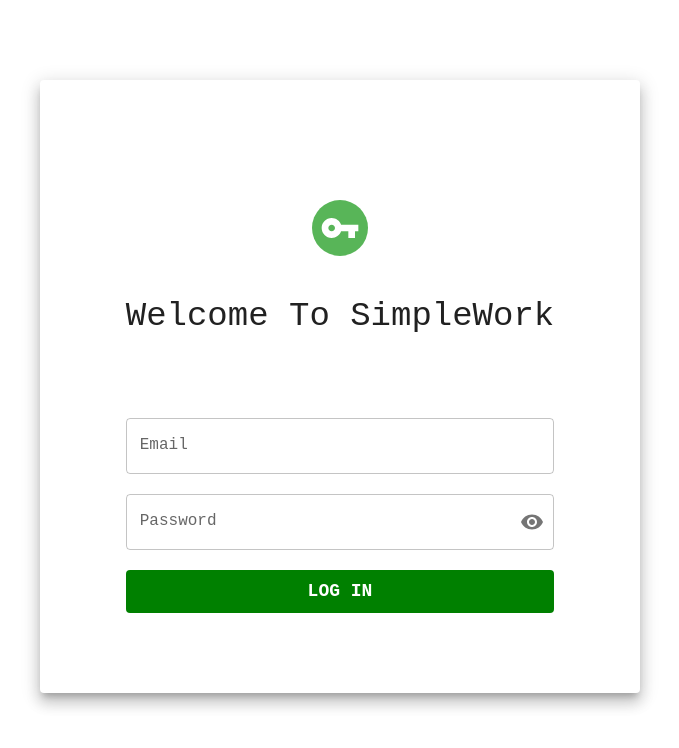
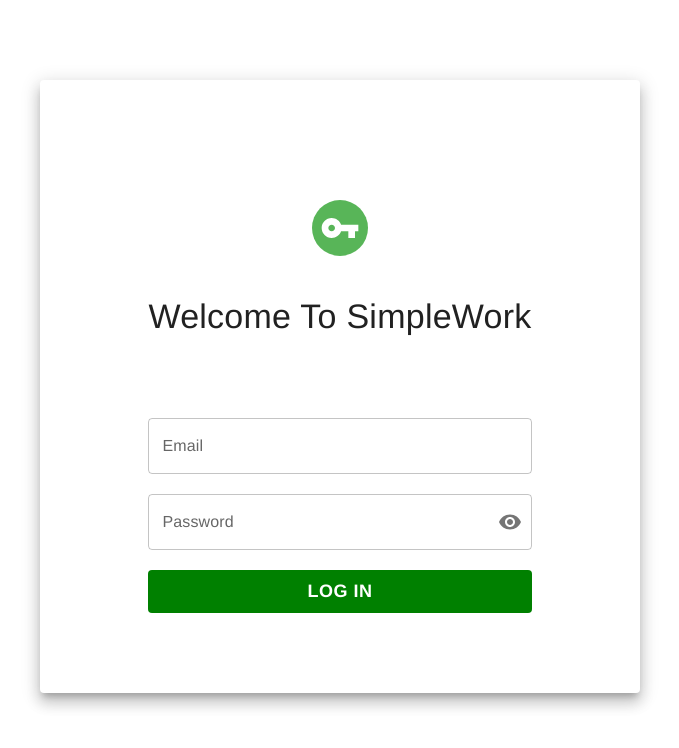
Before and after one commit to Samuel-Chow-demon/CST2107_AppProject, a React (Vite) app: page /login in a window 1280 px wide. Shown: the top 748 px of the page, without its empty margins (300-979 px from the left). Built offline with nearby package versions, Linux system fonts and the light colour scheme.

Commit message:
Use Global Font in Index.css
Add Input.jsx component

Add utility.jsx component

refractor LogIn with components

```diff
--- a/index.html
+++ b/index.html
@@ -4,6 +4,10 @@
     <meta charset="UTF-8" />
     <link rel="icon" type="image/svg+xml" href="/vite.svg" />
     <meta name="viewport" content="width=device-width, initial-scale=1.0" />
+    <link rel="preconnect" href="https://fonts.googleapis.com">
+    <link rel="preconnect" href="https://fonts.gstatic.com" crossorigin>
+    <link href="https://fonts.googleapis.com/css2?family=Lato:ital,wght@0,100;0,300;0,400;0,700;0,900;1,100;1,300;1,400;1,700;1,900&display=swap" rel="stylesheet">
+    <link href="https://fonts.googleapis.com/css2?family=Lato:ital,wght@0,100;0,300;0,400;0,700;0,900;1,100;1,300;1,400;1,700;1,900&family=Roboto+Mono:ital,wght@0,100..700;1,100..700&display=swap" rel="stylesheet">
     <title>SimpleWork</title>
   </head>
   <body>
--- /dev/null
+++ b/src/components/Input.jsx
@@ -0,0 +1,69 @@
+import React from 'react'
+import {InputLabel, OutlinedInput, InputAdornment,
+        FormControl, IconButton, FormHelperText,
+        TextField } from '@mui/material';
+
+import { Visibility, VisibilityOff} from '@mui/icons-material';
+
+const InputEmailBox = ({emailValue, enterEmailCallBk, isEmailError, emailErrorMessage}) => {
+
+  return (
+    <>
+        <TextField
+            fullWidth
+            id="input-signin-email"
+            label="Email"
+            autoComplete='email'
+            error={isEmailError}
+            helperText={emailErrorMessage}
+            color={isEmailError ? 'error' : 'primary'}
+            value={emailValue}
+            placeholder='your@email.com'
+            size='Normal'
+            onChange={enterEmailCallBk}
+        />
+    </>
+  )
+}
+
+const InputPasswordBox = ({password, enterPasswordCallBk, showPassword, isPasswordError, passwordErrorMessage,
+                            handleClickShowPassword, handleMouseDownPassword = null, handleMouseUpPassword = null}) =>{
+
+    const handleByPass = (event) => {
+        event.preventDefault();
+    };
+
+    return (
+        <>
+            <FormControl fullWidth variant="outlined" error={isPasswordError}>
+                <InputLabel htmlFor="outlined-adornment-password">Password</InputLabel>
+                <OutlinedInput
+                    id="input-signin-password"
+                    type={showPassword ? 'text' : 'password'}
+                    label="Password"
+                    color={isPasswordError ? 'error' : 'primary'}
+                    value={password}
+                    endAdornment={
+                        <InputAdornment position="end">
+                            <IconButton
+                                aria-label="toggle password visibility"
+                                onClick={handleClickShowPassword}
+                                onMouseDown={handleMouseDownPassword || handleByPass}
+                                onMouseUp={handleMouseUpPassword || handleByPass}
+                                edge="end"
+                            >
+                            {showPassword ? <VisibilityOff /> : <Visibility />}
+                            </IconButton>
+                        </InputAdornment>
+                    }
+                    onChange={enterPasswordCallBk}
+                />
+                {isPasswordError && (
+                    <FormHelperText>{passwordErrorMessage}</FormHelperText>
+                )}
+            </FormControl>
+        </>
+    )
+}
+
+export {InputEmailBox, InputPasswordBox}
--- /dev/null
+++ b/src/components/utility.js
@@ -0,0 +1,53 @@
+
+function validateEmailAndPasswordInput (formData, funcInit, funcErrorHandle)
+{
+    const PASSWORD_MIN_LENGTH = 6;
+
+    let passwordError = '';
+    let emailError = '';
+
+    // CallBack Function if funcInit != null
+    if (funcInit)
+    {
+        funcInit();
+    }
+
+    // Check the Email must be chars + @ + chars + . + chars
+    if (!formData.email || !/\S+@\S+\.\S+/.test(formData.email))
+    {
+        emailError = 'Please enter a valid email.';
+    }
+
+    // At least have one Upper case
+    // one special character except space
+    // one number
+    const passwordPolicy1 = /^(?=.*[A-Z]).*$/;
+    const passwordPolicy2 = /^(?=.*[0-9]).*$/;
+    const passwordPolicy3 = /^(?=.*[^a-zA-Z0-9]).*$/;
+
+    if (!formData.password || formData.password.length < PASSWORD_MIN_LENGTH)
+    {
+        passwordError = 'Password must be at least 6 characters long.';
+    }
+    else if (!passwordPolicy1.test(formData.password))
+    {
+        passwordError = 'Password must include at least ONE Upper case letter.';
+    }
+    else if (!passwordPolicy2.test(formData.password))
+    {
+        passwordError = 'Password must include ONE numerical letter.';
+    }
+    else if (!passwordPolicy3.test(formData.password))
+    {
+        passwordError = 'Password must include ONE special character.';
+    }
+
+    if (funcErrorHandle)
+    {
+        funcErrorHandle(emailError, passwordError)
+    }
+
+    return !(emailError || passwordError);
+}
+
+export {validateEmailAndPasswordInput};
--- a/src/index.css
+++ b/src/index.css
@@ -15,3 +15,7 @@
   margin: 0;
   min-height: 100vh;
 }
+
+* {
+  font-family : "Helvetica", "Lato", "Roboto", "Roboto Mono", "Monospace", sans-serif !important;
+}
--- a/src/pages/LogInPage.jsx
+++ b/src/pages/LogInPage.jsx
@@ -1,25 +1,21 @@
 import React from 'react';
 import {createTheme, ThemeProvider,
-        Paper, Typography, Avatar,
-        TextField  } from '@mui/material';
-
-import {InputLabel, OutlinedInput, InputAdornment,
-        FormControl, IconButton, Button, FormHelperText  } from '@mui/material';
-
-import { Visibility, VisibilityOff} from '@mui/icons-material';
+        Paper, Typography, Avatar, Button } from '@mui/material';
 
 import VpnKeyIcon from '@mui/icons-material/VpnKey';
+
+import {validateEmailAndPasswordInput} from '../components/utility.js';
+import {InputEmailBox, InputPasswordBox} from '../components/Input.jsx';
 
 const {useState, useEffect} = React;
 
 const LogInform = () => {
 
+    // ********************************************** Declare useState Variable
     const [formData, setFormData] = useState({
         email : '',
         password : ''
     })
-
-    const PASSWORD_MIN_LENGTH = 6;
 
     const [showPassword, setShowPassword] = useState(false);
 
@@ -29,20 +25,38 @@
     const [passwordError, setPasswordError] = useState(false);
     const [passwordErrorMessage, setPasswordErrorMessage] = useState('');
 
+    // ********************************************** Declare function
     const handleClickShowPassword = () => setShowPassword((show) => !show);
 
-    const handleMouseDownPassword = (event) => {
-        event.preventDefault();
+    const enterEmail = (event)=>{
+
+        setEmailError(false);
+        setEmailErrorMessage('');
+
+        setFormData({
+            ...formData,
+            email: event.target.value
+        })
     };
 
-    const handleMouseUpPassword = (event) => {
-        event.preventDefault();
+    const enterPassword = (event)=>{
+
+        setPasswordError(false);
+        setPasswordErrorMessage('');
+
+        setFormData({
+            ...formData,
+            password: event.target.value
+        })
     };
 
+    // ********************************************** Create Style
     const theme = createTheme({
-        typography:{
-            fontFamily: 'Monospace, Helvetica, Roboto, sens-serif',
-        }
+
+        // Current use !important controlled by index.css
+        // typography:{
+        //     fontFamily: 'Lato, Roboto, Monospace, Helvetica, sens-serif',
+        // }
     })
 
     const cardStyle = {
@@ -67,68 +81,18 @@
         color : 'white'
     };
 
-    const enterEmail = (event)=>{
-
-        setEmailError(false);
-        setEmailErrorMessage('');
-
-        setFormData({
-            ...formData,
-            email: event.target.value
-        })
-    };
-
-    const enterPassword = (event)=>{
-
-        setPasswordError(false);
-        setPasswordErrorMessage('');
-
-        setFormData({
-            ...formData,
-            password: event.target.value
-        })
-    };
-
     function validateInput ()
     {
-        let passwordError = '';
-        let emailError = '';
+        const funcInit = () => {
 
             setEmailError(false);
             setEmailErrorMessage('');
 
             setPasswordError(false);
             setPasswordErrorMessage('');
+        };
 
-        // Check the Email must be chars + @ + chars + . + chars
-        if (!formData.email || !/\S+@\S+\.\S+/.test(formData.email))
-        {
-            emailError = 'Please enter a valid email.';
-        }
-
-        // At least have one Upper case
-        // one special character except space
-        // one number
-        const passwordPolicy1 = /^(?=.*[A-Z]).*$/;
-        const passwordPolicy2 = /^(?=.*[0-9]).*$/;
-        const passwordPolicy3 = /^(?=.*[^a-zA-Z0-9]).*$/;
-
-        if (!formData.password || formData.password.length < PASSWORD_MIN_LENGTH)
-        {
-            passwordError = 'Password must be at least 6 characters long.';
-        }
-        else if (!passwordPolicy1.test(formData.password))
-        {
-            passwordError = 'Password must include at least ONE Upper case letter.';
-        }
-        else if (!passwordPolicy2.test(formData.password))
-        {
-            passwordError = 'Password must include ONE numerical letter.';
-        }
-        else if (!passwordPolicy3.test(formData.password))
-        {
-            passwordError = 'Password must include ONE special character.';
-        }
+        const funcErrorHandle = (emailError, passwordError) => {
 
             if (emailError.length > 0)
             {
@@ -141,11 +105,13 @@
                 setPasswordError(true);
                 setPasswordErrorMessage(passwordError);
             }
+        };
 
-        return !(emailError || passwordError);
+        return validateEmailAndPasswordInput(formData, funcInit, funcErrorHandle);
     }
 
     const clickSubmit = (event)=>{
+
         console.log(formData.email + ", " + formData.password);
 
         if (validateInput())
@@ -163,48 +129,23 @@
                         <Typography className="my-10" variant='h4'>Welcome To SimpleWork</Typography>
 
                         <div className="mt-20 w-full">
-                            <TextField
-                                fullWidth
-                                id="input-signin-email"
-                                label="Email"
-                                autoComplete='email'
-                                error={emailError}
-                                helperText={emailErrorMessage}
-                                color={emailError ? 'error' : 'primary'}
-                                value={formData.email}
-                                placeholder='your@email.com'
-                                size='Normal'
-                                onChange={enterEmail}
+                            <InputEmailBox
+                                emailValue = {formData.email}
+                                enterEmailCallBk = {enterEmail}
+                                isEmailError = {emailError}
+                                emailErrorMessage = {emailErrorMessage}
                             />
                         </div>
 
                         <div className="mt-5 w-full">
-                            <FormControl fullWidth variant="outlined" error={passwordError}>
-                                <InputLabel htmlFor="outlined-adornment-password">Password</InputLabel>
-                                <OutlinedInput
-                                    id="input-signin-password"
-                                    type={showPassword ? 'text' : 'password'}
-                                    label="Password"
-                                    color={passwordError ? 'error' : 'primary'}
-                                    endAdornment={
-                                        <InputAdornment position="end">
-                                            <IconButton
-                                                aria-label="toggle password visibility"
-                                                onClick={handleClickShowPassword}
-                                                onMouseDown={handleMouseDownPassword}
-                                                onMouseUp={handleMouseUpPassword}
-                                                edge="end"
-                                            >
-                                            {showPassword ? <VisibilityOff /> : <Visibility />}
-                                            </IconButton>
-                                        </InputAdornment>
-                                    }
-                                    onChange={enterPassword}
+                            <InputPasswordBox
+                                password = {formData.password}
+                                showPassword = {showPassword}
+                                isPasswordError = {passwordError}
+                                passwordErrorMessage = {passwordErrorMessage}
+                                enterPasswordCallBk = {enterPassword}
+                                handleClickShowPassword = {handleClickShowPassword}
                             />
-                                {passwordError && (
-                                    <FormHelperText>{passwordErrorMessage}</FormHelperText>
-                                )}
-                            </FormControl>
                         </div>
 
                         <div className="mt-5 w-full">
```
Lines whose indentation alone changed are shown as unchanged.
